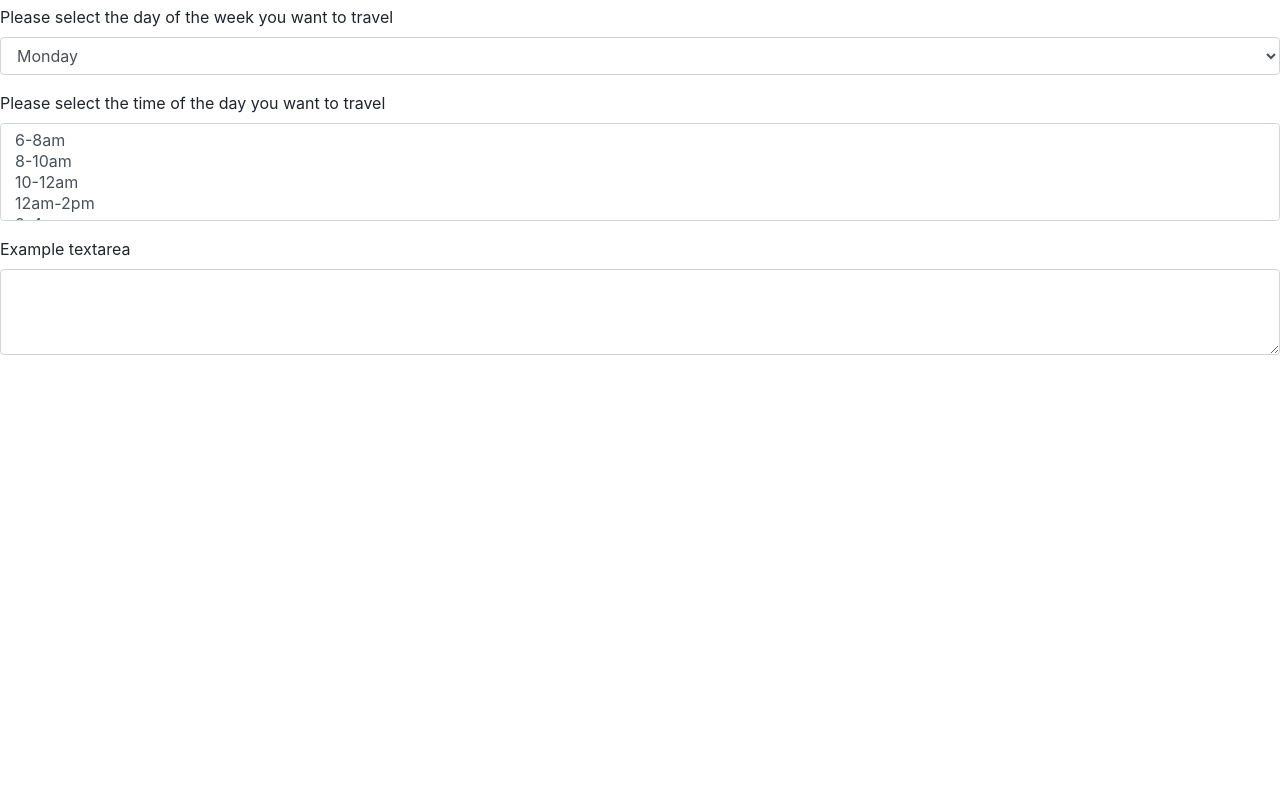
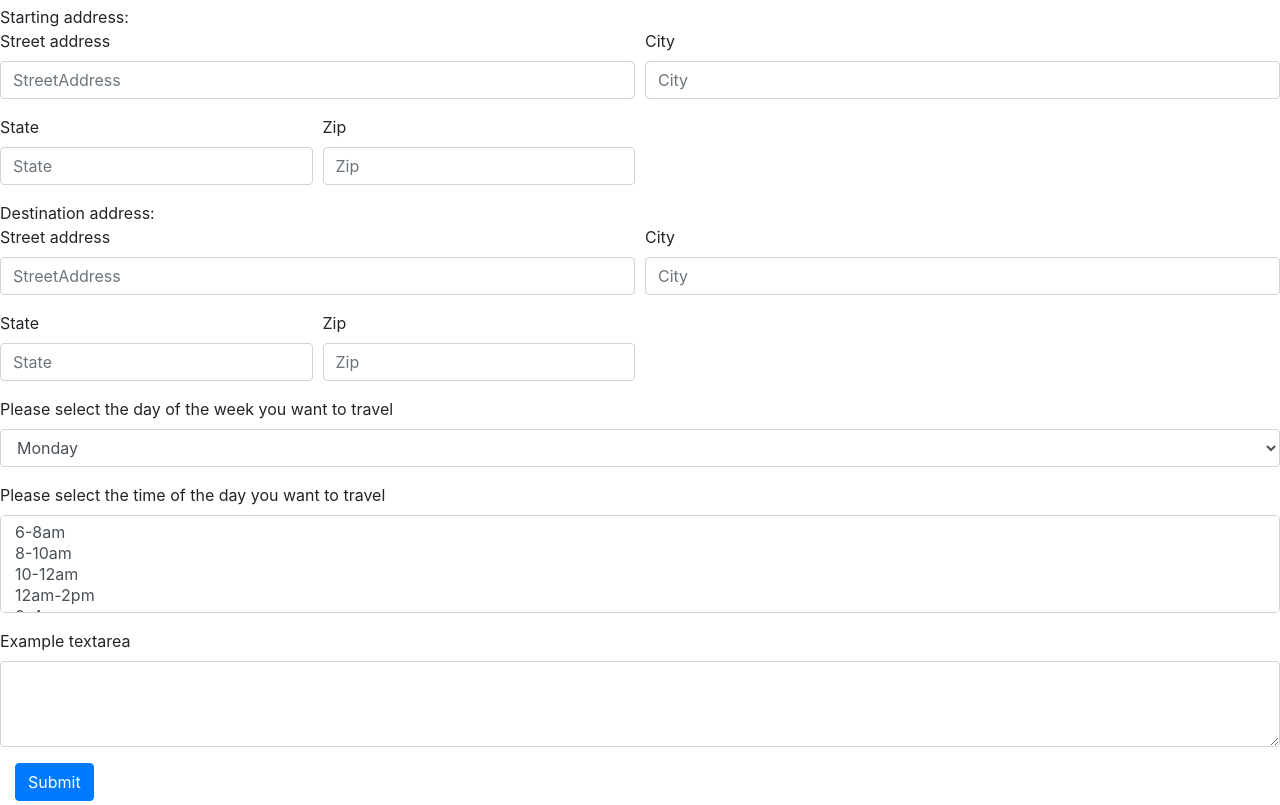
Before and after one commit to comp680team4/project, a plain HTML site: page index.html in a window 1280 px wide. Shown: the part 51-856 px from the top of the page. Before the commit the page ends 800 px from the top, so only its background shows below. Drawn offline with nearby package versions, Linux system fonts and the light colour scheme.

Commit message:
Update index.html

```diff
--- a/index.html
+++ b/index.html
@@ -1,3 +1,4 @@
+
 <!doctype html>
 <html lang="en">
   <head>
@@ -14,6 +15,68 @@
     <h1>Mark Kaplan and Wei Lee</h1>
 
     <form>
+      Starting address:
+      <div class="form-row">
+         <div class="col-md-6 mb-3">
+      <label for="validationCustom03">Street address</label>
+      <input type="text" class="form-control" id="validationCustom02" placeholder="StreetAddress" required>
+      <div class="invalid-feedback">
+        Please provide a valid street address.
+      </div>
+    </div>
+    <div class="col-md-6 mb-3">
+      <label for="validationCustom03">City</label>
+      <input type="text" class="form-control" id="validationCustom03" placeholder="City" required>
+      <div class="invalid-feedback">
+        Please provide a valid city.
+      </div>
+    </div>
+    <div class="col-md-3 mb-3">
+      <label for="validationCustom04">State</label>
+      <input type="text" class="form-control" id="validationCustom04" placeholder="State" required>
+      <div class="invalid-feedback">
+        Please provide a valid state.
+      </div>
+    </div>
+    <div class="col-md-3 mb-3">
+      <label for="validationCustom05">Zip</label>
+      <input type="text" class="form-control" id="validationCustom05" placeholder="Zip" required>
+      <div class="invalid-feedback">
+        Please provide a valid zip.
+      </div>
+    </div>
+  </div>
+Destination address:
+      <div class="form-row">
+         <div class="col-md-6 mb-3">
+      <label for="validationCustom03">Street address</label>
+      <input type="text" class="form-control" id="validationCustom02" placeholder="StreetAddress" required>
+      <div class="invalid-feedback">
+        Please provide a valid street address.
+      </div>
+    </div>
+    <div class="col-md-6 mb-3">
+      <label for="validationCustom03">City</label>
+      <input type="text" class="form-control" id="validationCustom03" placeholder="City" required>
+      <div class="invalid-feedback">
+        Please provide a valid city.
+      </div>
+    </div>
+    <div class="col-md-3 mb-3">
+      <label for="validationCustom04">State</label>
+      <input type="text" class="form-control" id="validationCustom04" placeholder="State" required>
+      <div class="invalid-feedback">
+        Please provide a valid state.
+      </div>
+    </div>
+    <div class="col-md-3 mb-3">
+      <label for="validationCustom05">Zip</label>
+      <input type="text" class="form-control" id="validationCustom05" placeholder="Zip" required>
+      <div class="invalid-feedback">
+        Please provide a valid zip.
+      </div>
+    </div>
+  </div>
 
   <div class="form-group">
     <label for="exampleFormControlSelect1">Please select the day of the week you want to travel</label>
@@ -45,6 +108,10 @@
     <label for="exampleFormControlTextarea1">Example textarea</label>
     <textarea class="form-control" id="exampleFormControlTextarea1" rows="3"></textarea>
   </div>
+      <div class="col-auto my-1">
+      <button type="submit" class="btn btn-primary">Submit</button>
+    </div>
+
 </form>
 
     <!-- Optional JavaScript -->
```
